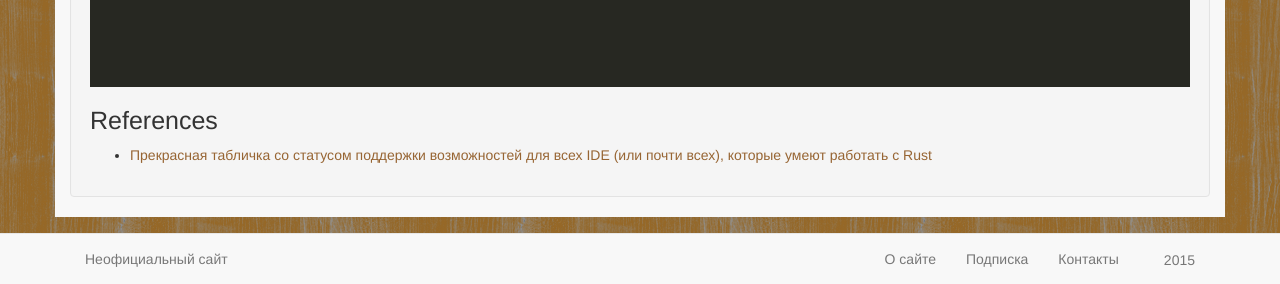
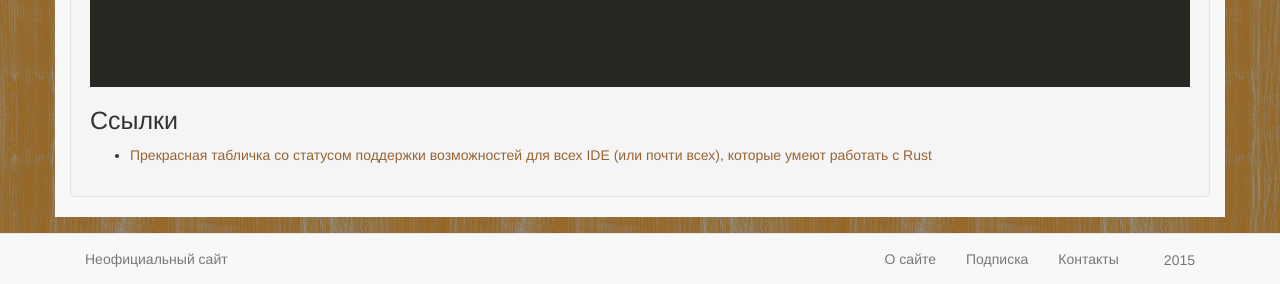
Before and after one commit to rust-lang-ru/rustycrate.ru, a Jekyll site: the page built from _posts/2015-12-04-ide-for-rust.md, in a window 1280 px wide and 900 px high, scrolled down 870 px. Shown: the part 613-897 px from the top of the window. Built offline with Jekyll 4.4.1, drawn with Linux system fonts in a browser that asks for light colours; nearby versions of some CDN libraries; Markdown is read by kramdown in place of the engine named in the settings; comment, search, counter and statistics services are not loaded.

Commit message:
#34: The header name was applied per @mkpankov request.

```diff
--- a/_posts/2015-12-04-ide-for-rust.md
+++ b/_posts/2015-12-04-ide-for-rust.md
@@ -35,5 +35,5 @@ _Это вики-статья. Примем Pull Request с описанием
 
 ![Sublime 3 with Rust](/images/2015-12-04-ide-for-rust/sublime-3-rust.png)
 
-# References
+# Ссылки
 * [Прекрасная табличка со статусом поддержки возможностей для всех IDE (или почти всех), которые умеют работать с Rust](http://areweideyet.com/)
```
